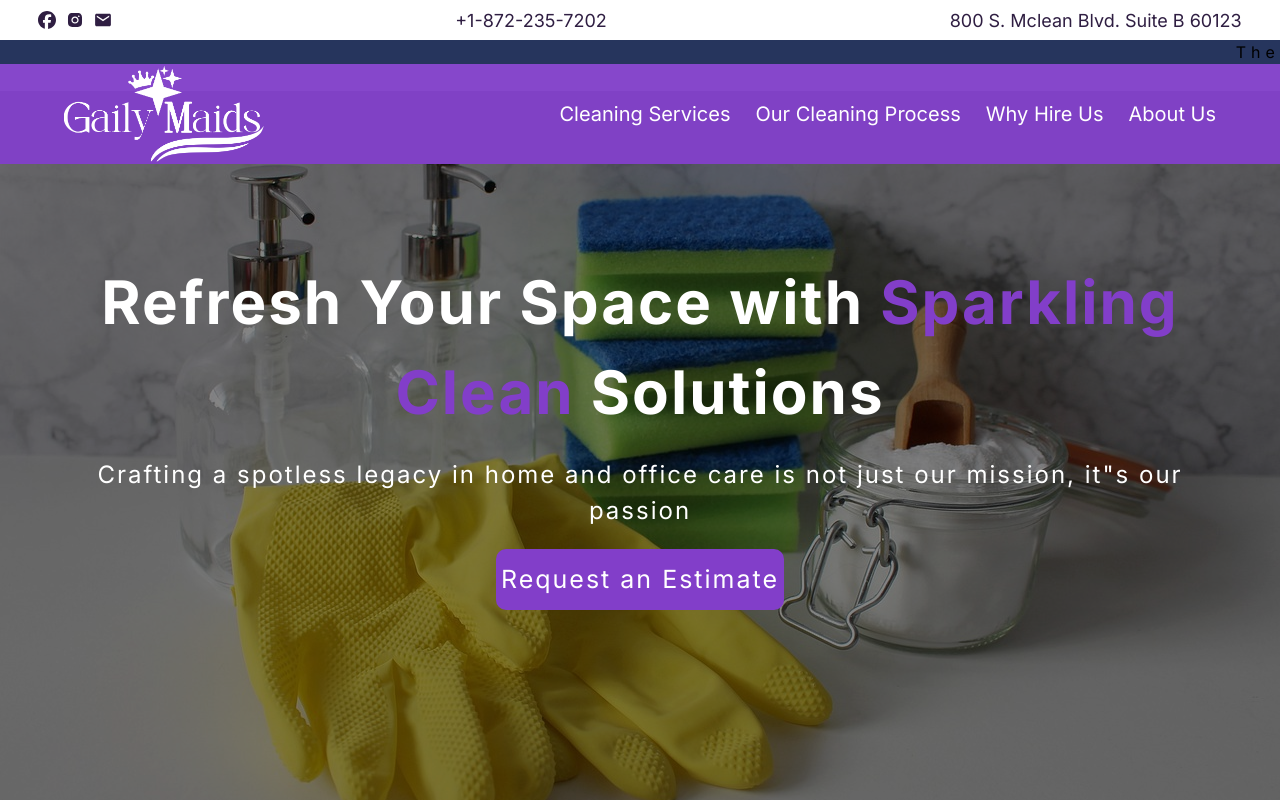
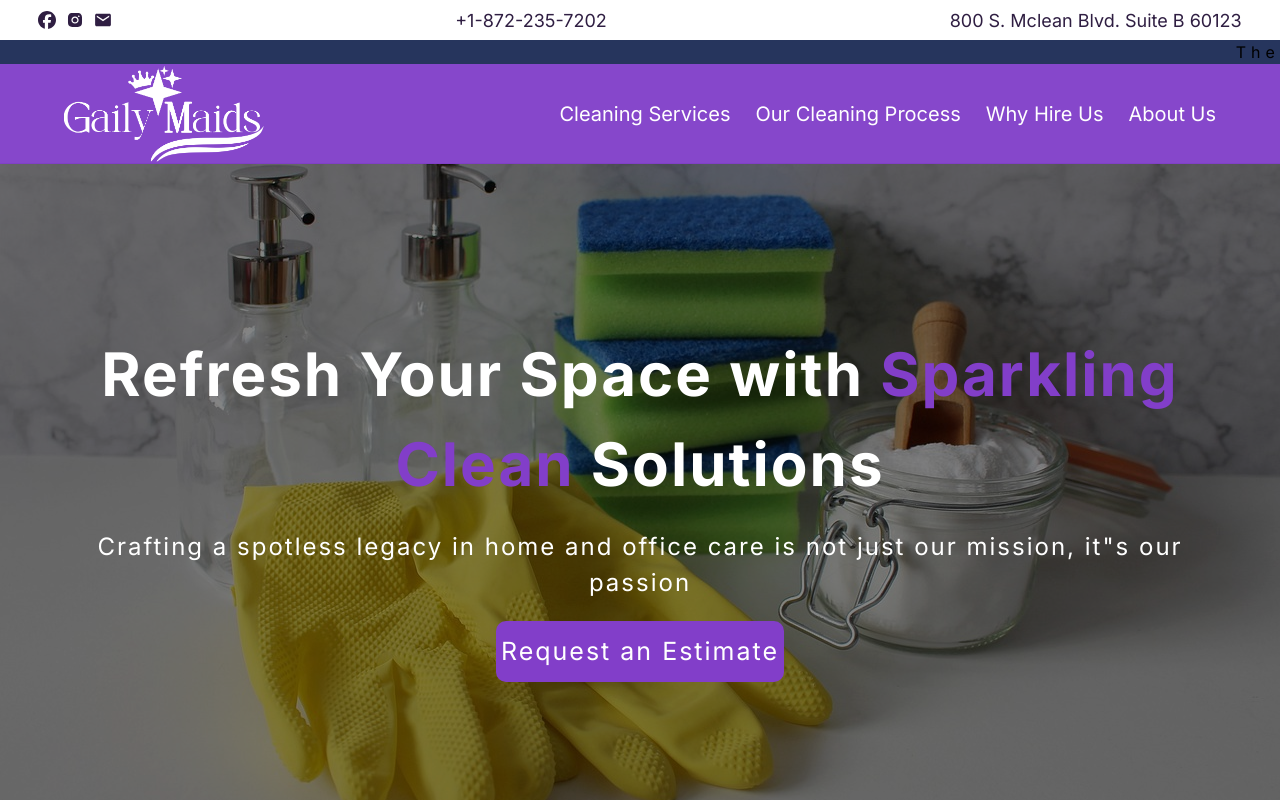
Before and after one commit to dedayorr/Gaily-maids, a Next.js app: page / in a window 1280 px wide. Shown: the top 800 px of the page. Built offline with nearby package versions, Linux system fonts and the light colour scheme.

Commit message:
corrections

```diff
--- a/app/components/contents/HeroSection/Hero.module.css
+++ b/app/components/contents/HeroSection/Hero.module.css
@@ -28,13 +28,13 @@
         height: 600px;
     }
     .overlay{
-        height: 675px;
+        height: 602px;
     }
 
 }
 
 @media (min-width: 1200px) {
     .overlay{
-        height: 724px;
+        height: 650px;
     }
 }
--- a/app/components/contents/HeroSection/Hero.tsx
+++ b/app/components/contents/HeroSection/Hero.tsx
@@ -5,7 +5,7 @@ const Hero = () => {
   return (
     <div className={`${styles.Hero} `}>
       {" "}
-      <div className={`${styles.overlay} absolute w-[100%] top-[90px] right-0 left-0 bg-[#0000007b] md:top-[91px]`}>
+      <div className={`${styles.overlay} absolute w-[100%] top-[109px] right-0 left-0 bg-[#0000007b] md:top-[163px]`}>
         <div className=" mt-[23%] py-[6%] text-white tracking-widest px-[5%] flex flex-col gap-[20px] md:py-0 md:mt-[8%] lg:mt-[13%]">
           <h1 className={` text-[35px] font-bold md:text-[47px] lg:text-[60px] lg:text-center`}>
             Refresh Your Space with{" "}
@@ -15,7 +15,7 @@ const Hero = () => {
             Crafting a spotless legacy in home and office care is not just our
             mission, it&quot;s our passion
           </p>
-          <button className="bg-[#823ec9] w-[55%] py-[3%] hover:bg-white hover:text-[#823ec9] md:text-[25px] lg:mx-auto lg:w-[25%] lg:rounded-[10px] lg:py-[1%]">
+          <button className="bg-[#823ec9] w-[60%] py-[4%] hover:bg-white hover:text-[#823ec9] md:text-[25px] lg:mx-auto lg:w-[25%] lg:rounded-[10px] lg:py-[1%]">
             Request an Estimate
           </button>
         </div>
```
